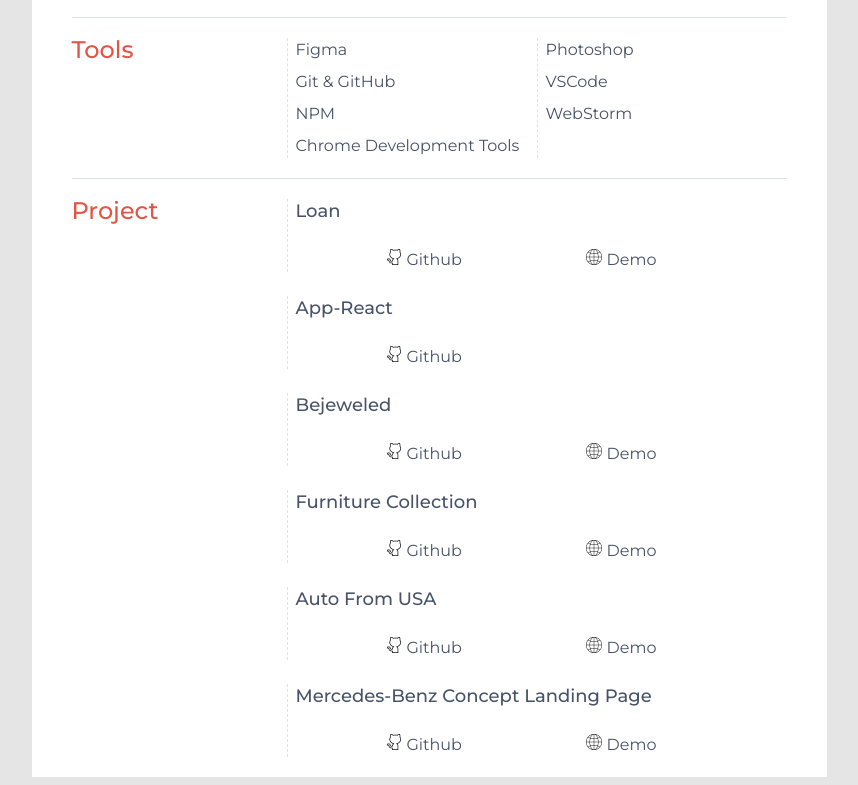
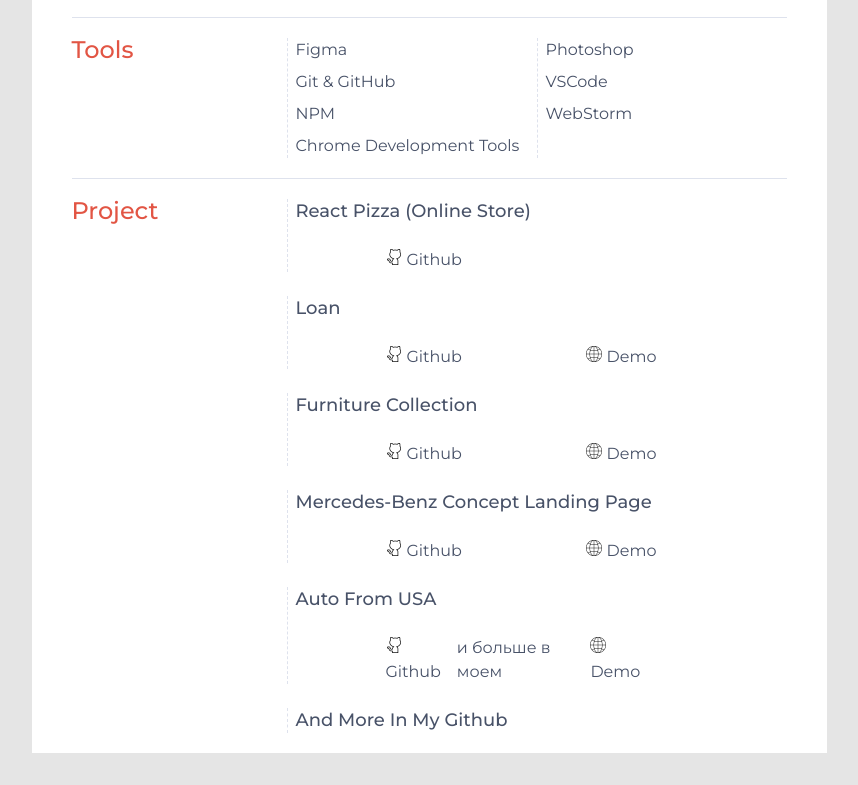
Before and after one commit to Defisto7/CV, a plain HTML site: page index.html in a window 1280 px wide. Shown: the part 1192-1977 px from the top of the page, without its empty margins (211-1069 px from the left). After the commit the page ends 1953 px from the top, so only its background shows below. Drawn offline with Linux system fonts and the light colour scheme.

Commit message:
Master
minor edits

```diff
--- a/index.html
+++ b/index.html
@@ -132,6 +132,15 @@
         <div class="info__content">
 
             <div class="project">
+                <h3 class="skills__title">React pizza (online store)</h3>
+                <br>
+                <div class="project__link">
+                    <a class="contacs__link" target="_blank" href="https://github.com/Defisto7/react-pizza"><img class="icons" src="img/icons/github.png" alt><img>Github</a>
+                </div>
+
+            </div>
+
+            <div class="project">
                 <h3 class="skills__title">Loan</h3>
                 <br>
                 <div class="project__link">
@@ -141,24 +150,6 @@
 
             </div>
 
-            <div class="project">
-                <h3 class="skills__title">App-react</h3>
-                <br>
-                <div class="project__link">
-                    <a class="contacs__link" target="_blank" href="https://github.com/Defisto7/app-react"><img class="icons" src="img/icons/github.png" alt><img>Github</a>
-                </div>
-
-            </div>
-
-            <div class="project">
-                <h3 class="skills__title">Bejeweled</h3>
-                <br>
-                <div class="project__link">
-                    <a class="contacs__link" target="_blank" href="https://github.com/Defisto7/Bejeweled/tree/main"><img class="icons" src="img/icons/github.png" alt><img>Github</a>
-                    <a class="contacs__link" target="_blank" href="https://defisto7.github.io/Bejeweled/"><img class="icons" src="img/icons/internet.png" alt><img>Demo</a>
-                </div>
-
-            </div>
 
             <div class="project">
                 <h3 class="skills__title">Furniture collection</h3>
@@ -172,15 +163,6 @@
             </div>
 
             <div class="project">
-                <h3 class="skills__title">Auto from USA</h3>
-                <br>
-                <div class="project__link">
-                    <a class="contacs__link" target="_blank" href="https://github.com/Defisto7/Cars"><img class="icons" src="img/icons/github.png" alt><img>Github</a>
-                    <a class="contacs__link" target="_blank" href="https://defisto7.github.io/Cars/"><img class="icons" src="img/icons/internet.png" alt><img>Demo</a>
-                </div>
-            </div>
-
-            <div class="project">
                 <h3 class="skills__title">Mercedes-Benz concept landing page</h3>
                 <br>
                 <div class="project__link">
@@ -190,6 +172,19 @@
 
             </div>
 
+            <div class="project">
+                <h3 class="skills__title">Auto from USA</h3>
+                <br>
+                <div class="project__link">
+                    <a class="contacs__link" target="_blank" href="https://github.com/Defisto7/Cars"><img class="icons" src="img/icons/github.png" alt><img>Github</a>и больше в моем
+                    <a class="contacs__link" target="_blank" href="https://defisto7.github.io/Cars/"><img class="icons" src="img/icons/internet.png" alt><img>Demo</a>
+                </div>
+            </div>
+
+            <div class="project">
+                <h3 class="skills__title">And more in my Github</h3>
+            </div>
+
         </div>
     </section>
    </main>
```
